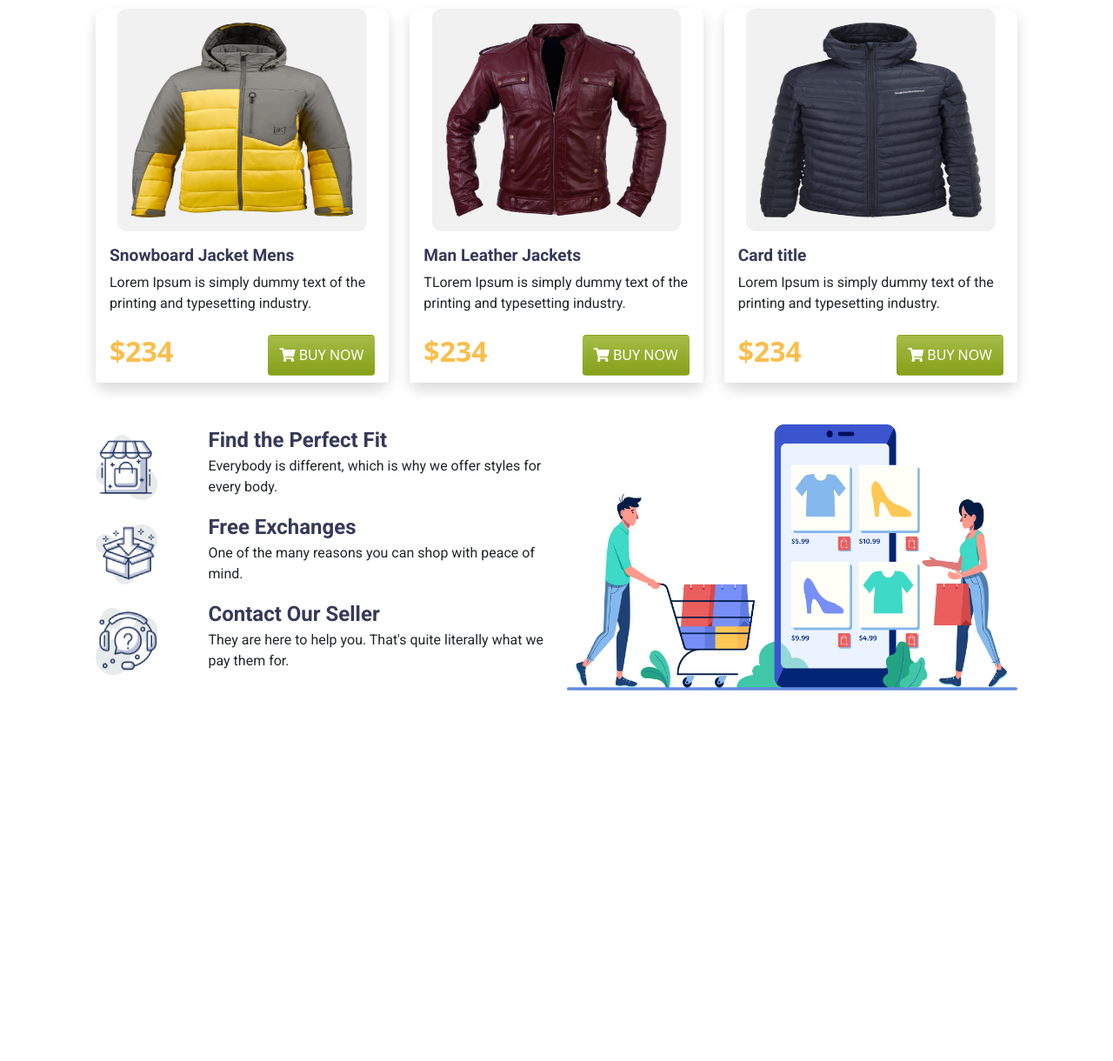
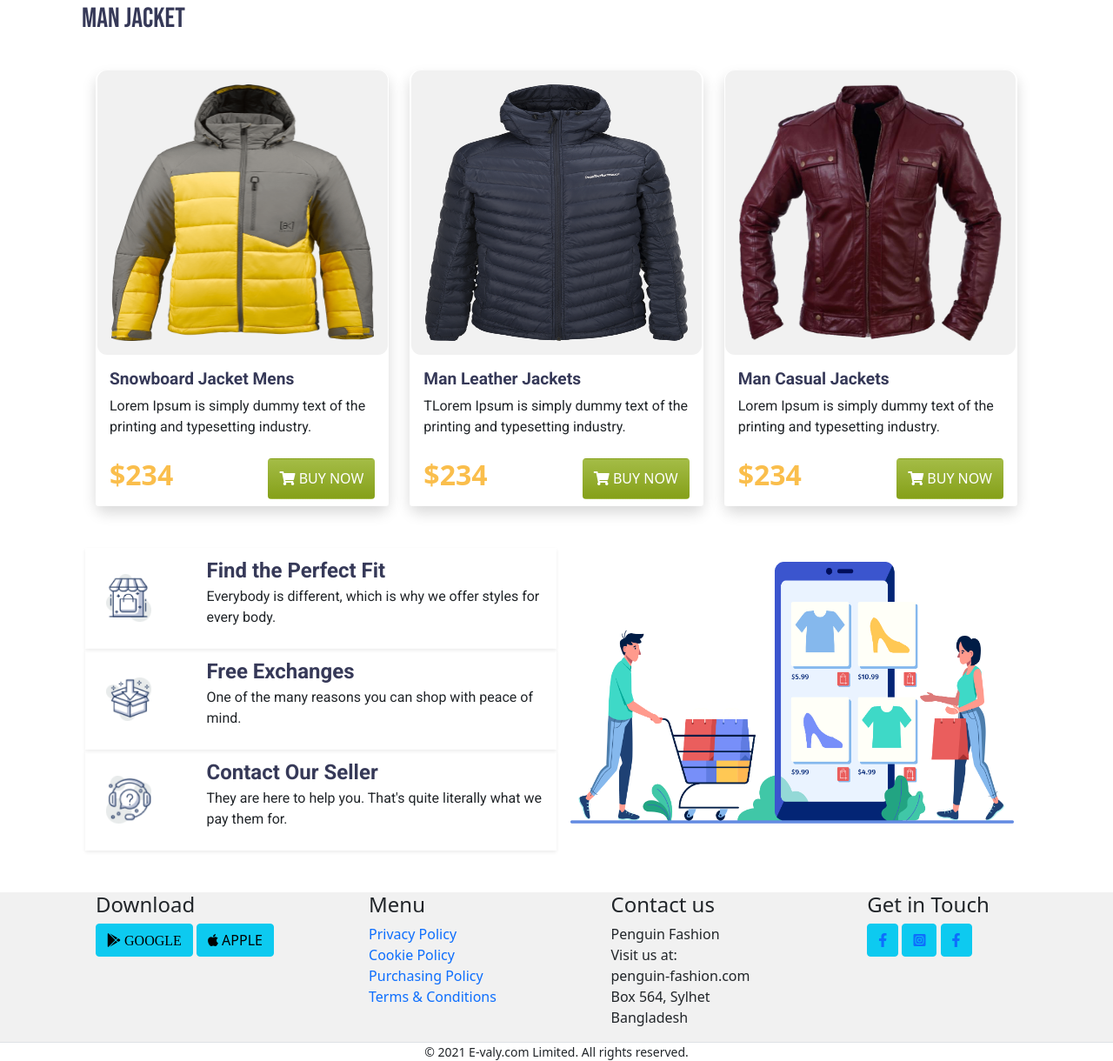
Before and after one commit to FaysalShuvo/Assignment_02, a plain HTML site: page index.html in a window 1280 px wide. Shown: the part 1129-2349 px from the top of the page at 87% size. Before the commit the page ends 1939 px from the top, so only its background shows below. Drawn offline with nearby package versions, Linux system fonts and the light colour scheme.

Commit message:
that's it ; my all knowlegde has been given ; need more tweaking

```diff
--- a/css/style.css
+++ b/css/style.css
@@ -36,8 +36,8 @@ p {
   border: none;
 }
 .penguin-items img {
-  width: 85%;
-  height: 20vw;
+  width: 334px;
+  height: 327px;
   padding: 1rem;
   background-color: #f1f1f1;
 }
@@ -61,15 +61,25 @@ p {
   font-weight: bold;
 }
 /* main section */
-.penguin-description a {
+.penguin-about a {
   font-family: "Roboto", sans-serif;
   text-decoration: none;
   color: #363958;
   font-weight: bold;
   font-size: 1.5rem;
 }
-.penguin-description img {
-  width: 55%;
+.penguin-about img {
+  width: 45%;
 }
+/* about */
 
-/* description */
+/* bonus */
+.bonus-bg{
+  background-color: #F1F1F1;
+}
+.bonus-bg a{
+  text-decoration: none;
+}
+.bonus{
+  display: block;
+}
--- a/index.html
+++ b/index.html
@@ -38,7 +38,7 @@
                         <span class="navbar-toggler-icon"></span>
                     </button>
                     <div class="collapse navbar-collapse" id="navbarSupportedContent">
-                        <ul class="navbar-nav ms-auto mb-2  mb-lg-0 ">
+                        <ul class="navbar-nav mb-2  mb-lg-0">
                             <li class="nav-item me-5">
                                 <a class="nav-link active" aria-current="page" href="#home">Home</a>
                             </li>
@@ -84,7 +84,9 @@
             <div class="row row-cols-1 row-cols-md-3 g-4 m-3">
                 <div class="col">
                     <div class="card h-100 penguin-items shadow">
-                        <img src="images/image 2.png" class="card-img-top m-auto" alt="...">
+                        <img src="images/image 2.png"
+                            class="card-img-top img-fluid d-flex justify-content-center align-items-center m-auto"
+                            alt="...">
                         <div class="card-body penguin-text">
                             <h4 class="card-title fw-bold">Yellow Coat Jacket</h4>
                             <p class="card-text">Lorem Ipsum is simply dummy text of the printing and typesetting
@@ -98,7 +100,9 @@
                 </div>
                 <div class="col">
                     <div class="card h-100 penguin-items shadow">
-                        <img src="images/image 3.png" class="card-img-top  m-auto" alt="...">
+                        <img src="images/image 3.png"
+                            class="card-img-top img-fluid d-flex justify-content-center align-items-center m-auto"
+                            alt="...">
                         <div class="card-body penguin-text">
                             <h4 class="card-title fw-bold">Ladies Jacket</h4>
                             <p class="card-text">Lorem Ipsum is simply dummy text of the
@@ -112,7 +116,9 @@
                 </div>
                 <div class="col">
                     <div class="card h-100 penguin-items shadow">
-                        <img src="images/image 4.png" class="card-img-top  m-auto" alt="...">
+                        <img src="images/image 4.png"
+                            class="card-img-top img-fluid d-flex justify-content-center align-items-center m-auto"
+                            alt="...">
                         <div class="card-body penguin-text">
                             <h4 class="card-title fw-bold">Woman Leather Jacket</h4>
                             <p class="card-text">Lorem Ipsum is simply dummy text of the
@@ -133,7 +139,9 @@
             <div class="row row-cols-1 row-cols-md-3 g-4 m-3">
                 <div class="col">
                     <div class="card h-100 penguin-items shadow">
-                        <img src="images/image 5.png" class="card-img-top  m-auto" alt="...">
+                        <img src="images/image 5.png"
+                            class="card-img-top img-fluid d-flex justify-content-center align-items-center m-auto"
+                            alt="...">
                         <div class="card-body penguin-text">
                             <h4 class="card-title fw-bold">Snowboard Jacket Mens</h4>
                             <p class="card-text">Lorem Ipsum is simply dummy text of the
@@ -147,7 +155,9 @@
                 </div>
                 <div class="col">
                     <div class="card h-100 penguin-items shadow">
-                        <img src="images/image 6.png" class="card-img-top  m-auto" alt="...">
+                        <img src="images/image 7.png"
+                            class="card-img-top img-fluid d-flex justify-content-center align-items-center m-auto"
+                            alt="...">
                         <div class="card-body penguin-text">
                             <h4 class="card-title fw-bold">Man Leather Jackets</h4>
                             <p class="card-text">TLorem Ipsum is simply dummy text of the
@@ -161,9 +171,11 @@
                 </div>
                 <div class="col">
                     <div class="card h-100 penguin-items shadow">
-                        <img src="images/image 7.png" class="card-img-top  m-auto" alt="...">
+                        <img src="images/image 6.png"
+                            class="card-img-top img-fluid d-flex justify-content-center align-items-center m-auto"
+                            alt="...">
                         <div class="card-body penguin-text">
-                            <h4 class="card-title fw-bold">Card title</h4>
+                            <h4 class="card-title fw-bold">Man Casual Jackets</h4>
                             <p class="card-text">Lorem Ipsum is simply dummy text of the
                                 printing and typesetting industry.
                             </p>
@@ -176,43 +188,96 @@
                 </div>
             </div>
         </section>
-        <!-- description section -->
+        <!-- about section -->
+
         <div class="container mt-5 ">
             <div class="row m-3">
-                <div class="col-md-6">
+                <div class="col-md-6 order-sm-1 order-md-0 order-1">
                     <div class="row">
-                        <div class="penguin-description d-flex align-items-center">
-                            <div class="col-md-3"><img src="images/Logo-Icon/image 12.png" alt=""></div>
+                        <div class="penguin-about shadow-sm d-flex align-items-center p-2">
+                            <div class="col-md-3 ps-3 "><img src="images/Logo-Icon/image 12.png" alt=""></div>
                             <div class="col-md-9 "><a href="#">Find the Perfect Fit</a>
                                 <p>Everybody is different, which is why we offer styles for every body.</p>
                             </div>
                         </div>
                     </div>
                     <div class="row">
-                        <div class="penguin-description d-flex align-items-center">
-                            <div class="col-md-3"><img src="images/Logo-Icon/image 13.png" alt=""></div>
+                        <div class="penguin-about shadow-sm d-flex align-items-center p-2">
+                            <div class="col-md-3 ps-3"><img src="images/Logo-Icon/image 13.png" alt=""></div>
                             <div class="col-md-9 "><a href="#">Free Exchanges</a>
                                 <p>One of the many reasons you can shop with peace of mind.</p>
                             </div>
                         </div>
                     </div>
                     <div class="row">
-                        <div class="penguin-description d-flex align-items-center">
-                            <div class="col-md-3"><img src="images/Logo-Icon/image 14.png" alt=""></div>
+                        <div class="penguin-about shadow-sm d-flex align-items-center p-2">
+                            <div class="col-md-3 ps-3"><img src="images/Logo-Icon/image 14.png" alt=""></div>
                             <div class="col-md-9 "><a href="#">Contact Our Seller</a>
                                 <p>They are here to help you. That's quite literally what we pay them for.</p>
                             </div>
                         </div>
                     </div>
                 </div>
-                <div class="col-md-6">
+                <div class="col-md-6 order-sm-0 order-md-1 order-0 p-3">
                     <img src="images/Logo-Icon/XMLID 1.png" class="img-fluid" alt="">
                 </div>
             </div>
         </div>
     </main>
     <!-- Main Section Ends Here -->
-    <!--  -->
+    <!-- Bonus Section Starts Here -->
+    <section class=" bonus-bg mt-5">
+        <div class="container ">
+            <div class="row">
+                <div class="col-md-3 d-flex justify-content-center">
+                    <div>
+                        <h4>Download</h4>
+                        <div class="btn btn-info"><i class="fab fa-google-play"> GOOGLE </i></div>
+                        <div class="btn btn-info "><i class="fab fa-apple"></i> APPLE </div>
+                    </div>
+                </div>
+                <div class="col-md-3 d-flex justify-content-center">
+                    <div>
+                        <h4>Menu</h4>
+                        <a class="bonus" href="#">Privacy Policy</a>
+                        <a class="bonus" href="#">Cookie Policy</a>
+                        <a class="bonus" href="#">Purchasing Policy</a>
+                        <a class="bonus" href="#">Terms & Conditions</a>
+                    </div>
+                </div>
+                <div class="col-md-3 d-flex justify-content-center">
+                    <div>
+                        <h4>Contact us</h4>
+                        <address>
+                            Penguin Fashion <br>
+                            Visit us at:<br>
+                            penguin-fashion.com<br>
+                            Box 564, Sylhet<br>
+                            Bangladesh
+                        </address>
+                    </div>
+                </div>
+                <div class="col-md-3 d-flex justify-content-center">
+                    <div>
+                        <h4>Get in Touch</h4>
+                        <div class="btn btn-info"><a href="https://www.facebook.com/"><i
+                                    class="fab fa-facebook-f"></i></a>
+                        </div>
+                        <div class="btn btn-info"><a href="https://www.facebook.com/"><i
+                                    class="fab fa-instagram-square"></i></a>
+                        </div>
+                        <div class="btn btn-info"><a href="https://www.facebook.com/"><i
+                                    class="fab fa-facebook-f"></i></a>
+                        </div>
+                    </div>
+                </div>
+            </div>
+        </div>
+    </section>
+    <footer class="border-top d-flex justify-content-center ">
+        <small>&#169 2021 E-valy.com Limited. All rights reserved.</small>
+    </footer>
+    <!-- Bonus Section Ends Here -->
 
     <!--  Bootstrap Bundle with Popper -->
     <script src="https://cdn.jsdelivr.net/npm/bootstrap@5.0.0-beta1/dist/js/bootstrap.bundle.min.js"
```
